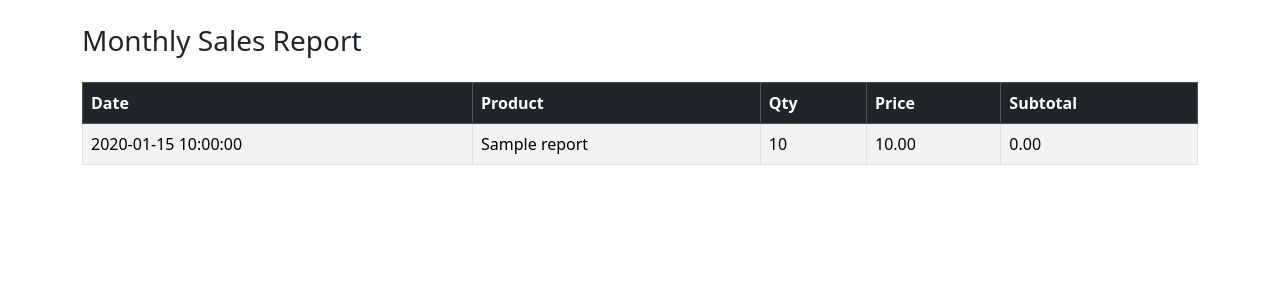
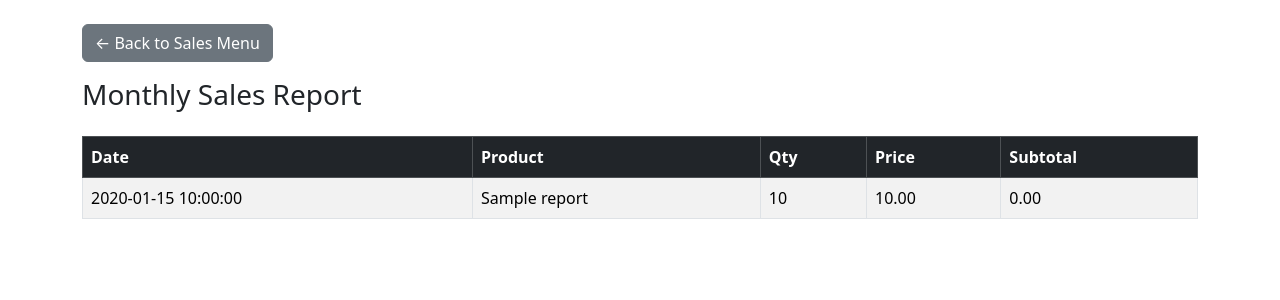
Before and after one commit to moriiar/sari-store, a PHP site: template view/sales/report.php in a window 1280 px wide. Shown: the top 300 px of the page. Run offline with PHP 8.4, Linux system fonts and the light colour scheme; the template is opened without the code that fills it: most values are stand-ins (such as "Sample title", 1, 10 or a date in 2020).

Commit message:
updated back to sales menu

```diff
--- a/view/sales/report.php
+++ b/view/sales/report.php
@@ -8,6 +8,7 @@
 </head>
 <body>
   <div class="container mt-4">
+    <a href="index.php?page=sales" class="btn btn-secondary mb-3">← Back to Sales Menu</a>
     <h3 class="mb-4">Monthly Sales Report</h3>
     <table class="table table-bordered table-striped">
       <thead class="table-dark">
```
